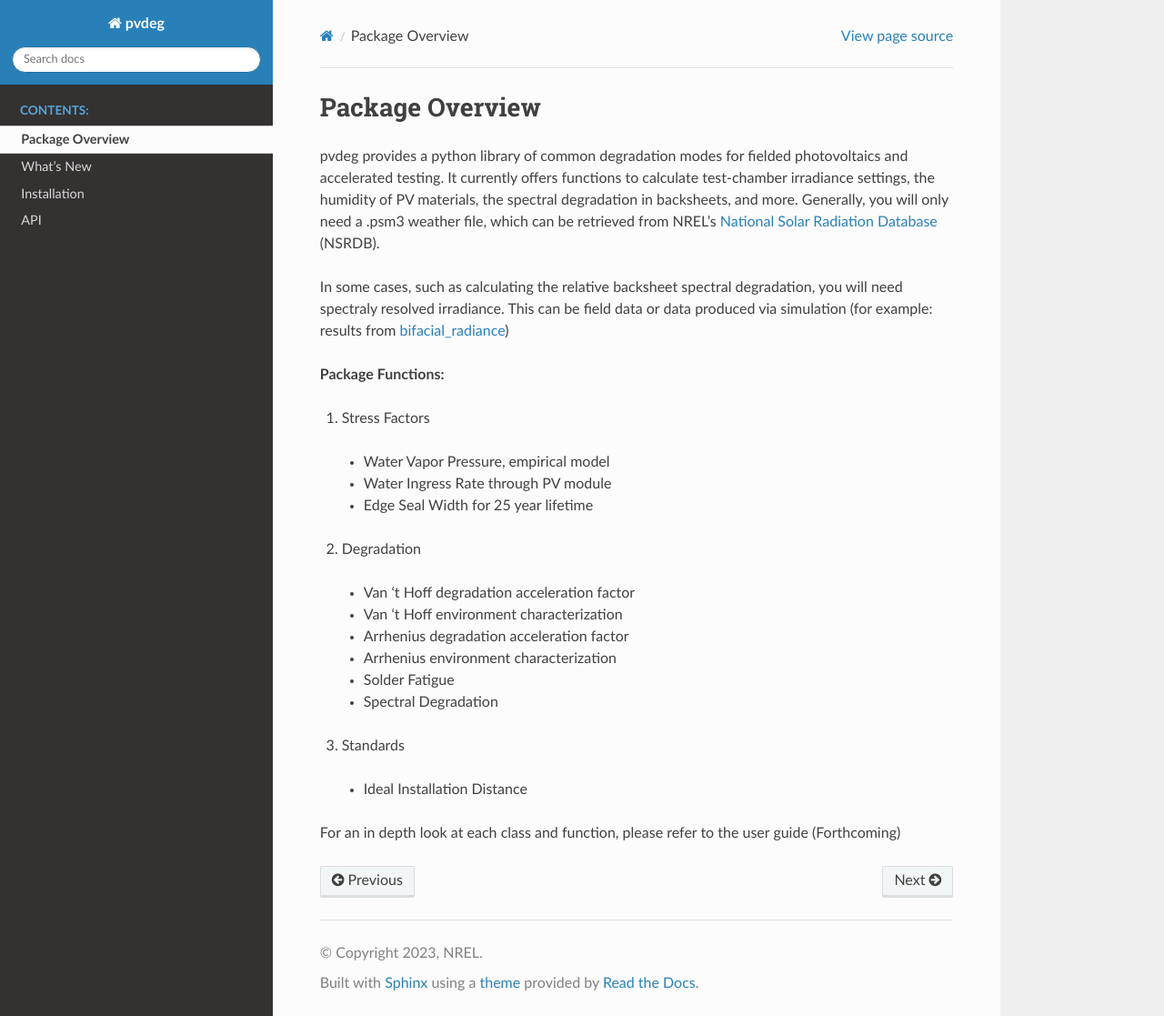
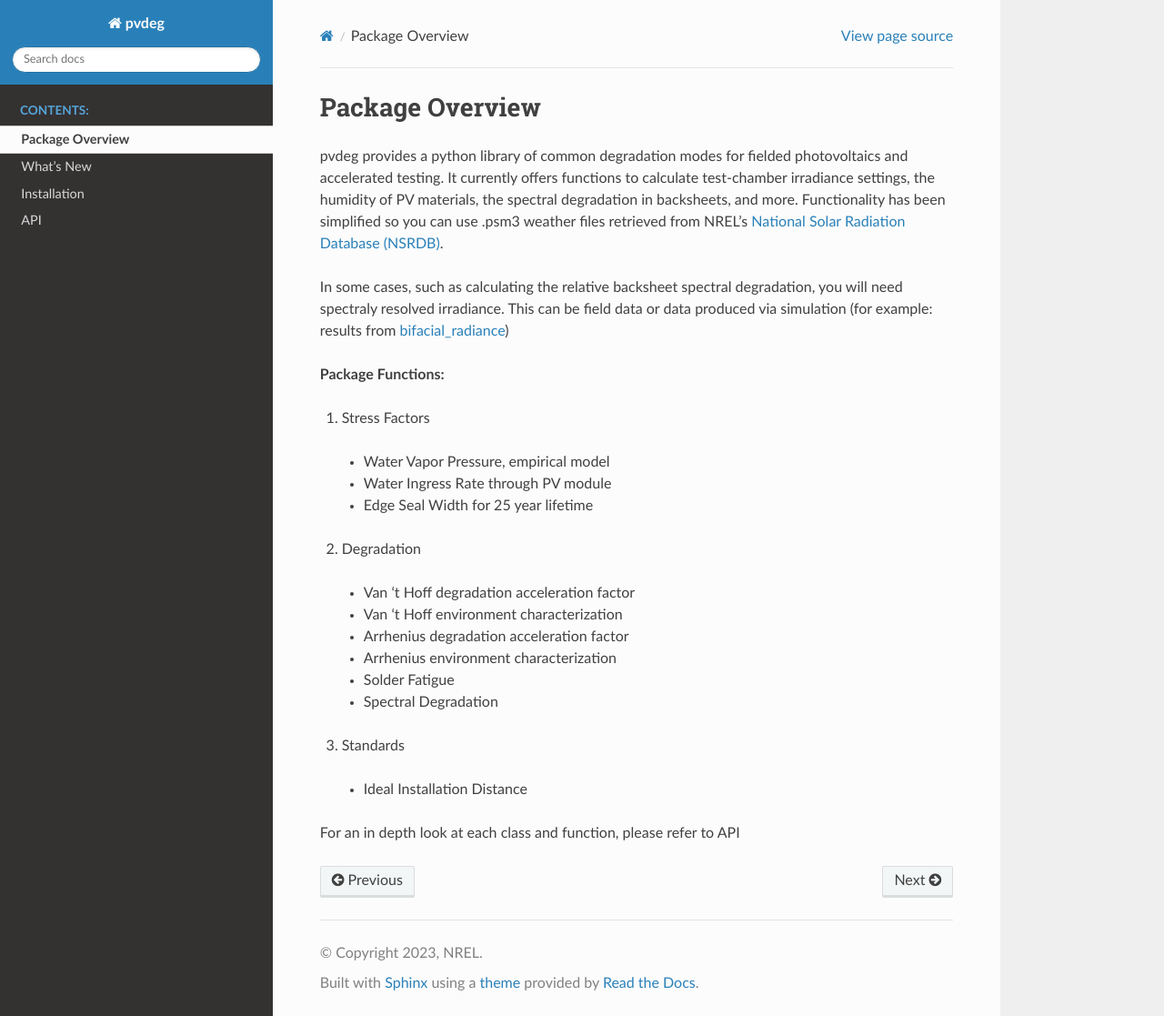
Before and after one commit to NREL/PVDegradationTools, a Sphinx documentation site: the page built from docs/sphinx/source/package_overview.rst, in a window 1280 px wide and 1117 px high. Shown: the whole window at 91% size. Built offline with Sphinx 7.4.7 and the Read the Docs theme 2.0.0, drawn with Linux system fonts in a browser that asks for light colours.

```diff
--- a/docs/sphinx/source/package_overview.rst
+++ b/docs/sphinx/source/package_overview.rst
@@ -3,12 +3,17 @@
 Package Overview
 ================
 
-pvdeg provides a python library of common degradation modes for fielded photovoltaics and accelerated testing.
-It currently offers functions to calculate test-chamber irradiance settings, the humidity of PV materials, the spectral degradation in backsheets, and more. Generally,
-you will only need a .psm3 weather file, which can be retrieved from NREL's `National Solar Radiation Database <https://nsrdb.nrel.gov/>`_ (NSRDB).
+pvdeg provides a python library of common degradation modes for fielded
+photovoltaics and accelerated testing.
+It currently offers functions to calculate test-chamber irradiance settings,
+the humidity of PV materials, the spectral degradation in backsheets, and more.
+Functionality has been simplified so you can use .psm3 weather files retrieved
+from NREL's `National Solar Radiation Database (NSRDB) <https://nsrdb.nrel.gov/>`_.
 
-In some cases, such as calculating the relative backsheet spectral degradation, you will need spectraly resolved irradiance. This can be field data or data produced
-via simulation (for example: results from `bifacial_radiance <https://github.com/NREL/bifacial_radiance>`_)
+In some cases, such as calculating the relative backsheet spectral degradation,
+you will need spectraly resolved irradiance. This can be field data or data
+produced via simulation (for example: results from `bifacial_radiance
+<https://github.com/NREL/bifacial_radiance>`_)
 
 **Package Functions:**
 
@@ -31,4 +36,4 @@ via simulation (for example: results from `bifacial_radiance <https://github.com
 
   * Ideal Installation Distance
 
-For an in depth look at each class and function, please refer to the user guide (Forthcoming)
+For an in depth look at each class and function, please refer to API
```
Also changed, not shown: README.md (+48 -24 lines), docs/sphinx/source/index.rst (+29 -7 lines), pvdeg_tutorials/intro.md (+8 -3 lines), pvdeg_tutorials/README.md (added).
